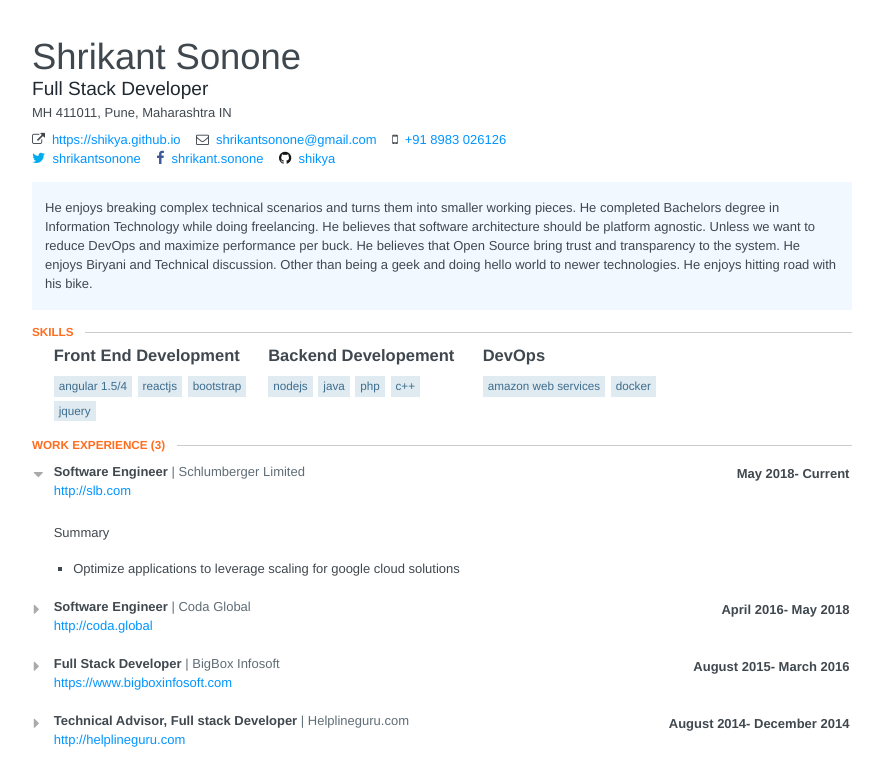
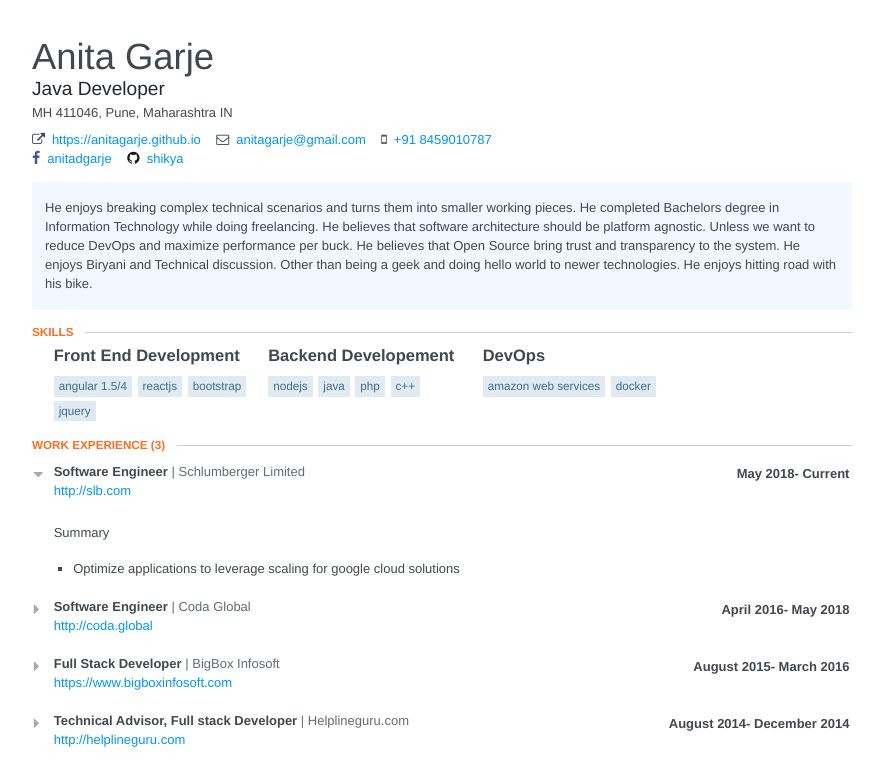
Before and after one commit to shikya/shikya.github.io, a website: page index.html in a window 1280 px wide. Shown: the top 773 px of the page, without its empty margins (198-1081 px from the left). Drawn offline with Linux system fonts and the light colour scheme.

Commit message:
basic changes

```diff
--- a/index.html
+++ b/index.html
@@ -3,7 +3,7 @@
   <head>
   <meta charset="utf-8">
   <meta name="viewport" content="width=device-width, initial-scale=1.0, user-scalable=no" />
-  <title>Shrikant Sonone</title>
+  <title>Anita Garje</title>
   <link rel="stylesheet" href="https://maxcdn.bootstrapcdn.com/font-awesome/4.7.0/css/font-awesome.min.css" />
   <style>
   /********************************************
@@ -778,12 +778,12 @@ ul.courses li:hover {
   <div id="resume">
     	<header id="header" class="clear">
     		<div>
-    			<h1 class="name">Shrikant Sonone</h1>
-    			<h2 class="label">Full Stack Developer</h2>
+    			<h1 class="name">Anita Garje</h1>
+    			<h2 class="label">Java Developer</h2>
     		</div>
 
     		<span class="location">
-    			<span class="postalCode">MH 411011,</span>
+    			<span class="postalCode">MH 411046,</span>
     			<span class="city">Pune,</span>
     			<span class="region">Maharashtra</span>
     			<span class="countryCode">IN</span>
@@ -793,32 +793,24 @@ ul.courses li:hover {
     		<div id="contact">
     			<div class="website">
     				<span class="fa fa-external-link"></span>
-    				<a target="_blank" target="_blank" href="https://shikya.github.io">https://shikya.github.io</a>
+    				<a target="_blank" target="_blank" href="https://anitagarje.github.io">https://anitagarje.github.io</a>
     			</div>
     			<div class="email">
     				<span class="fa fa-envelope-o"></span>
-    				<a href="mailto:shrikantsonone@gmail.com">shrikantsonone@gmail.com</a>
+    				<a href="mailto:anitagarje@gmail.com">anitagarje@gmail.com</a>
     			</div>
     			<div class="phone">
     				<span class="fa fa-mobile"></span>
-    				<a href="tel:+91 8983 026126">+91 8983 026126</a>
+    				<a href="tel:+91 8459010787">+91 8459010787</a>
     			</div>
     		</div>
 
     		<div id="profiles">
     			<div class="item">
     				<div class="username">
-    					<span class="fa fa-twitter twitter social"></span>
-    					<span class="url">
-    						<a target="_blank" href="https://twitter.com/shrikantsonone">shrikantsonone</a>
-    					</span>
-    				</div>
-    			</div>
-    			<div class="item">
-    				<div class="username">
     					<span class="fa fa-facebook facebook social"></span>
     					<span class="url">
-    						<a target="_blank" href="https://facebook.com/shrikant.sonone">shrikant.sonone</a>
+    						<a target="_blank" href="https://www.facebook.com/anitadgarje">anitadgarje</a>
     					</span>
     				</div>
     			</div>
@@ -826,7 +818,7 @@ ul.courses li:hover {
     				<div class="username">
     					<span class="fa fa-github github social"></span>
     					<span class="url">
-    						<a target="_blank" href="https://github.com/shikya">shikya</a>
+    						<a target="_blank" href="https://github.com/anitagarje">shikya</a>
     					</span>
     				</div>
     			</div>
```
